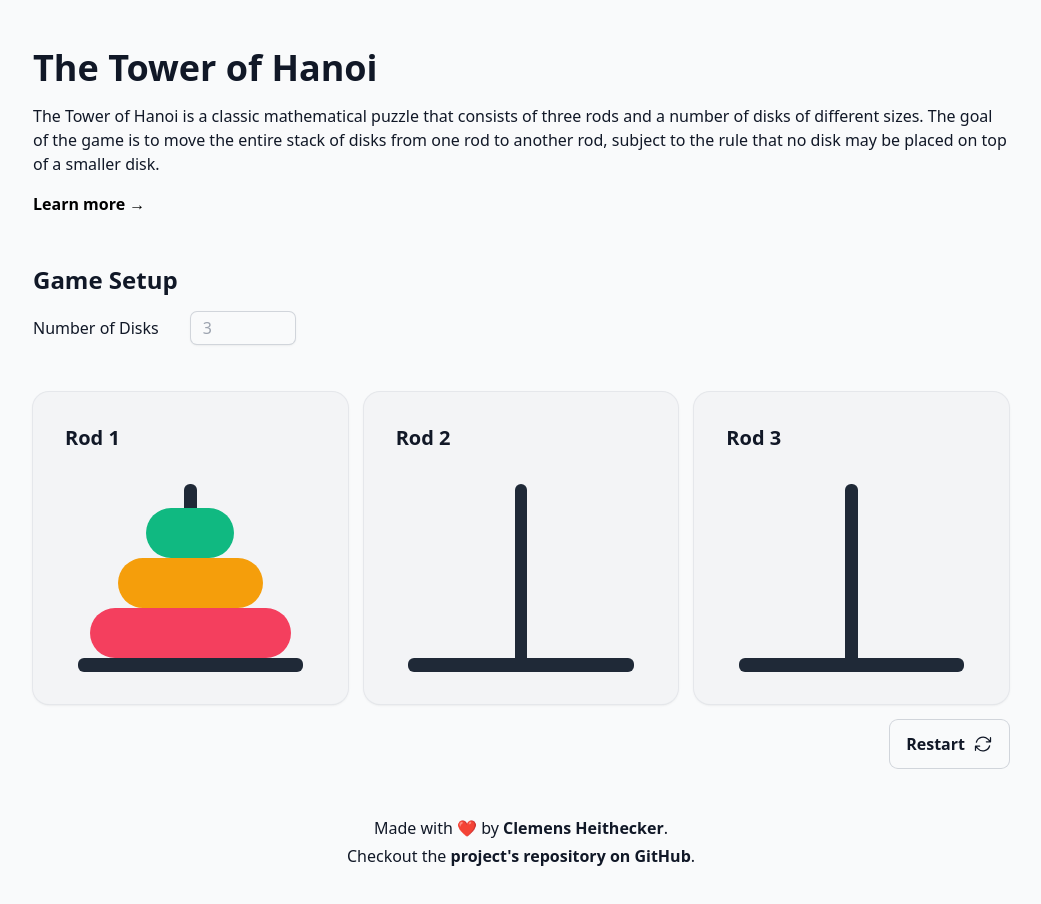
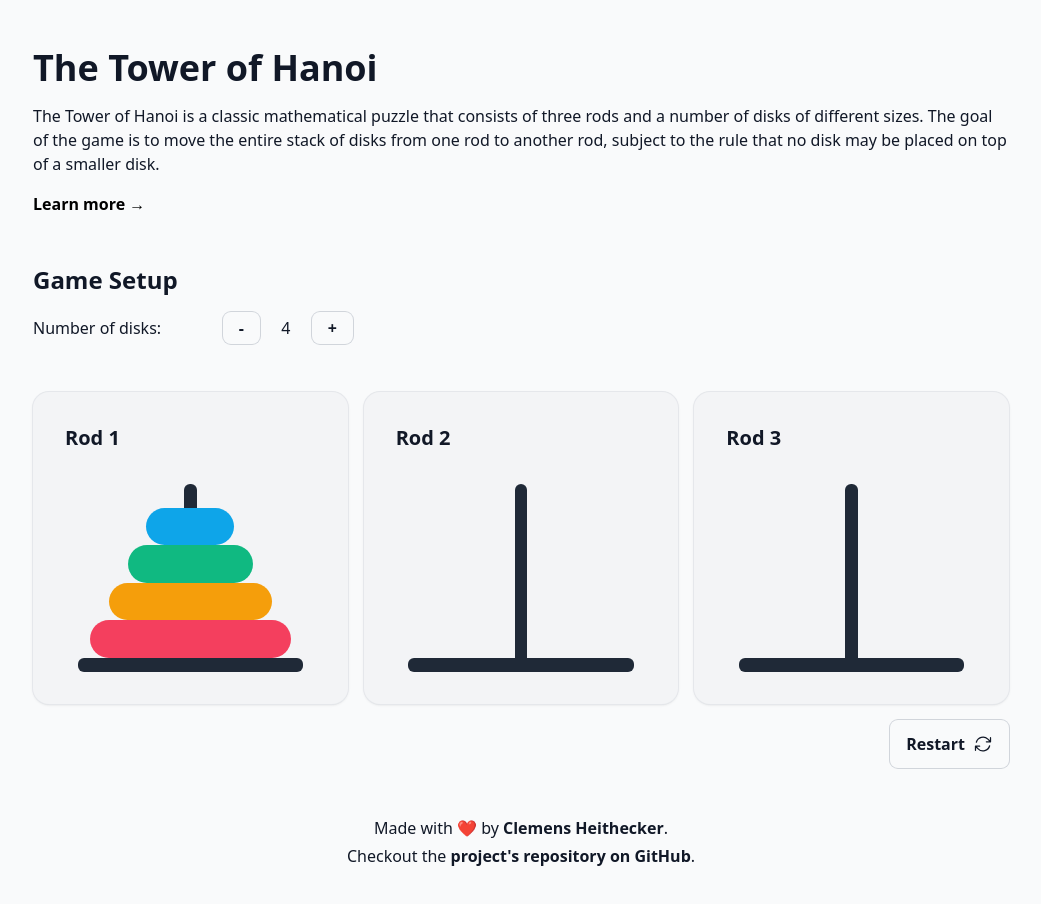
Before and after one commit to clemensheithecker/tower-of-hanoi, a React (Create React App) app: page / in a window 1280 px wide. Shown: the top 904 px of the page, without its empty margins (119-1160 px from the left). Built offline with nearby package versions, Linux system fonts and the light colour scheme.

Commit message:
Update number of disks selector

```diff
--- /dev/null
+++ b/src/components/Buttons/CounterButton.tsx
@@ -0,0 +1,23 @@
+import React from "react";
+
+const CounterButton = ({
+  children,
+  onClick,
+  disabled,
+}: {
+  children: React.ReactNode;
+  onClick: () => void;
+  disabled: boolean;
+}) => {
+  return (
+    <button
+      onClick={onClick}
+      className="inline-flex items-center justify-center rounded-lg bg-gray-50 py-1 px-4 font-semibold text-gray-900 ring-1 ring-gray-300 hover:bg-gray-100/50 hover:ring-gray-400/75 disabled:text-gray-300 disabled:hover:bg-gray-50 disabled:hover:ring-gray-300"
+      disabled={disabled}
+    >
+      {children}
+    </button>
+  );
+};
+
+export default CounterButton;
--- a/src/components/Buttons/SecondaryButton.tsx
+++ b/src/components/Buttons/SecondaryButton.tsx
@@ -1,6 +1,4 @@
 import React from "react";
-
-// icon?: HTMLElement & SVGElement;
 
 const SecondaryButton = ({
   children,
--- a/src/components/Buttons/index.ts
+++ b/src/components/Buttons/index.ts
@@ -1 +1,2 @@
+export { default as CounterButton } from "./CounterButton";
 export { default as SecondaryButton } from "./SecondaryButton";
--- a/src/hanoi/components/Game.tsx
+++ b/src/hanoi/components/Game.tsx
@@ -15,21 +15,32 @@ const BACKGROUND_COLOR_CLASSES = [
   "bg-violet-500",
   "bg-fuchsia-500",
 ];
-const TOTAL_DISKS = 3;
+const INITIAL_TOTAL_DISKS = 4;
 const TOTAL_RODS = 3;
 
 const Game = () => {
+  const [totalDisks, setTotalDisks] = useState(INITIAL_TOTAL_DISKS);
+
   const initialRodStates = getInitialRodStates({
-    totalDisks: TOTAL_DISKS,
+    totalDisks,
     backgroundColorClasses: BACKGROUND_COLOR_CLASSES,
   });
 
-  const [hasWon, setHasWon] = useState(false);
+  const [rods, setRods] = useState<HanoiRod[]>(initialRodStates);
+  const [selected, setSelected] = useState<number | undefined>(undefined);
   const [notification, setNotification] = useState<
     { message: string; type: string } | undefined
   >(undefined);
-  const [rods, setRods] = useState<HanoiRod[]>(initialRodStates);
-  const [selected, setSelected] = useState<number | undefined>(undefined);
+  const [hasWon, setHasWon] = useState(false);
+
+  useEffect(() => {
+    const updatedInitialRodStates = getInitialRodStates({
+      totalDisks,
+      backgroundColorClasses: BACKGROUND_COLOR_CLASSES,
+    });
+
+    setRods(updatedInitialRodStates);
+  }, [totalDisks]);
 
   useEffect(() => {
     if (hasWon) {
@@ -52,7 +63,7 @@ const Game = () => {
     }
   }, [notification]);
 
-  const handleSelectRod = (rodNumber: number) => {
+  const handleSelectRod = (rodNumber: number): void => {
     if (selected === undefined) {
       setSelected(rodNumber);
     } else if (selected === rodNumber) {
@@ -72,7 +83,7 @@ const Game = () => {
           getHasWon({
             rods: rods,
             startRodNumber: 0,
-            totalDisks: TOTAL_DISKS,
+            totalDisks,
           })
         ) {
           setHasWon(true);
@@ -91,7 +102,7 @@ const Game = () => {
 
   return (
     <>
-      <GameSetup />
+      <GameSetup totalDisks={totalDisks} setTotalDisks={setTotalDisks} />
       <section className="mt-12 grid w-full grid-cols-2 gap-4 sm:grid-cols-3">
         {notification && (
           <Notification
@@ -112,7 +123,7 @@ const Game = () => {
                 rodNumber={index}
                 disks={rod.disks}
                 selected={selected === index}
-                numberDisks={TOTAL_DISKS}
+                totalDisks={totalDisks}
                 key={index}
               />
             );
--- a/src/hanoi/components/GameSetup.tsx
+++ b/src/hanoi/components/GameSetup.tsx
@@ -1,18 +1,19 @@
-const GameSetup = () => {
+import TotalDisksSetter from "./TotalDisksSetter";
+
+const GameSetup = ({
+  totalDisks,
+  setTotalDisks,
+}: {
+  totalDisks: number;
+  setTotalDisks: React.Dispatch<React.SetStateAction<number>>;
+}) => {
   return (
     <div className="mt-12">
       <h2 className=" text-2xl font-bold text-gray-900">Game Setup</h2>
-      <div className="mt-4 flex items-center">
-        <label htmlFor="numberOfDisks" className="font-medium text-gray-900">
-          Number of Disks
-        </label>
-        <input
-          type="number"
-          name="numberOfDisks"
-          className="ml-8 rounded-md bg-gray-50 px-3 py-1 text-gray-900 shadow ring-1 ring-gray-300 placeholder:text-gray-400"
-          placeholder="3"
-          max="10"
-          min="3"
+      <div className="mt-4 flex max-w-xs items-center">
+        <TotalDisksSetter
+          totalDisks={totalDisks}
+          setTotalDisks={setTotalDisks}
         />
       </div>
     </div>
--- a/src/hanoi/components/Rod.tsx
+++ b/src/hanoi/components/Rod.tsx
@@ -4,15 +4,15 @@ import RodSkeleton from "./RodSkeleton";
 
 const Rod = ({
   disks,
-  numberDisks,
+  totalDisks,
 }: {
   disks: HanoiDisk[];
-  numberDisks: number;
+  totalDisks: number;
 }) => {
   const BASE_HEIGHT = 0.075;
-  const diskHeight = 0.8 / numberDisks;
+  const diskHeight = 0.8 / totalDisks;
 
-  if (numberDisks < 3) {
+  if (totalDisks < 3) {
     throw new Error(HanoiError.MinimumNumberOfDisksNotMet);
   }
 
--- a/src/hanoi/components/RodSelector.tsx
+++ b/src/hanoi/components/RodSelector.tsx
@@ -6,13 +6,13 @@ const RodSelector = ({
   rodNumber,
   disks,
   selected,
-  numberDisks,
+  totalDisks,
 }: {
   handleClick: (rodNumber: number) => void;
   rodNumber: number;
   disks: HanoiDisk[];
   selected?: boolean;
-  numberDisks: number;
+  totalDisks: number;
 }) => {
   return (
     <button
@@ -33,7 +33,7 @@ const RodSelector = ({
         </h3>
       </div>
       <div className="relative mt-8 flex aspect-[4/3] w-full justify-center">
-        <Rod disks={disks} numberDisks={numberDisks} />
+        <Rod disks={disks} totalDisks={totalDisks} />
       </div>
     </button>
   );
--- /dev/null
+++ b/src/hanoi/components/TotalDisksSetter.tsx
@@ -0,0 +1,47 @@
+import { CounterButton } from "../../components/Buttons";
+
+const TotalDisksSetter = ({
+  totalDisks,
+  setTotalDisks,
+}: {
+  totalDisks: number;
+  setTotalDisks: React.Dispatch<React.SetStateAction<number>>;
+}) => {
+  const decrementTotalDisks = (): void => {
+    if (totalDisks > 3) {
+      setTotalDisks(totalDisks - 1);
+    }
+  };
+  const incrementTotalDisks = (): void => {
+    if (totalDisks < 10) {
+      setTotalDisks(totalDisks + 1);
+    }
+  };
+  const isDecrementButtonDisabled = totalDisks <= 3;
+  const isIncrementButtonDisabled = totalDisks >= 10;
+
+  return (
+    <div className="flex w-full items-center justify-between">
+      <span className="font-medium text-gray-900">Number of disks: </span>
+      <div className="inline-flex items-center">
+        <CounterButton
+          onClick={() => decrementTotalDisks()}
+          disabled={isDecrementButtonDisabled}
+        >
+          -
+        </CounterButton>
+        <div className="mx-4 flex w-5 justify-center font-medium text-gray-900">
+          <span>{totalDisks}</span>
+        </div>
+        <CounterButton
+          onClick={() => incrementTotalDisks()}
+          disabled={isIncrementButtonDisabled}
+        >
+          +
+        </CounterButton>
+      </div>
+    </div>
+  );
+};
+
+export default TotalDisksSetter;
--- a/src/hanoi/types/hanoiErrors.ts
+++ b/src/hanoi/types/hanoiErrors.ts
@@ -7,10 +7,11 @@ export enum HanoiError {
   InvalidInitialDiskPosition = "The initial position of a disk cannot be negative.",
   InvalidNotificationType = "The notification type is invalid.",
   InvalidStartRodNumber = "The start rod number must be between 0 and 2.",
-  InvalidTotalDisks = "The total number of disks cannot be negative.",
   MinimumNumberOfDisksNotMet = "The number of disks must be at least 3.",
   RodHasNoDisks = "The rod does not have any disks.",
   RodNotFound = "The rod could not be found.",
   RodNotFoundForRodNumber = "The rod with rod number %s could not be found.",
   RodsArrayEmpty = "The rods array is empty.",
+  TotalDisksNegative = "The total number of disks cannot be negative.",
+  TotalDisksOutOfRange = "The total number of disks must be between 3 and 10.",
 }
--- a/src/hanoi/utils/getDiskWidth.ts
+++ b/src/hanoi/utils/getDiskWidth.ts
@@ -13,7 +13,7 @@ const getDiskWidth = ({
   }
 
   if (totalDisks < 0) {
-    throw new Error(HanoiError.InvalidTotalDisks);
+    throw new Error(HanoiError.TotalDisksNegative);
   }
 
   const MIN_WIDTH = 0.35;
```
